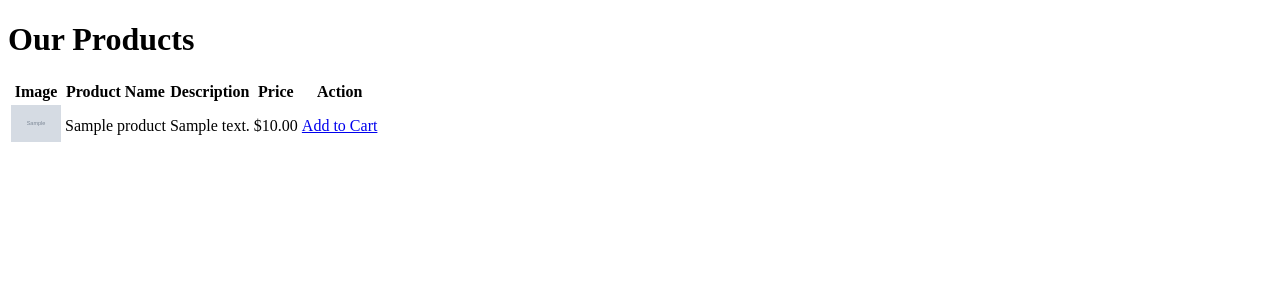
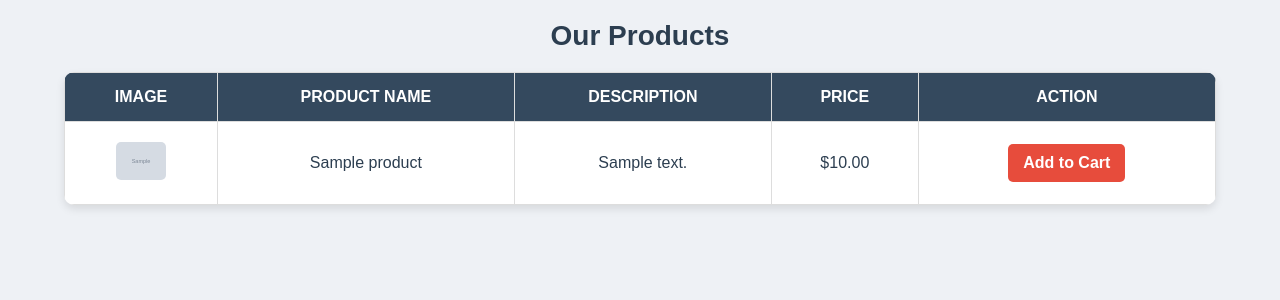
Before and after one commit to admkjo/ecommerce_inventory_pos, a PHP site: page /ecommerce/products.php in a window 1280 px wide. Shown: the top 300 px of the page. Run offline with PHP 8.4, Linux system fonts and the light colour scheme; tables that the repository leaves empty hold one stand-in row (values such as "Sample post"); grey boxes marked "Sample" are stand-in pictures.

Commit message:
add basic style

```diff
--- /dev/null
+++ b/css/ecommerce/products.css
@@ -0,0 +1,73 @@
+body {
+    font-family: 'Arial', sans-serif;
+    margin: 0;
+    padding: 0;
+    background-color: #eef1f5;
+    text-align: center;
+}
+
+h1 {
+    color: #2c3e50;
+    margin-top: 20px;
+    font-size: 28px;
+}
+
+table {
+    width: 90%;
+    margin: 20px auto;
+    border-collapse: collapse;
+    background: #ffffff;
+    box-shadow: 0 4px 8px rgba(0, 0, 0, 0.1);
+    border-radius: 10px;
+    overflow: hidden;
+}
+
+thead {
+    background-color: #34495e;
+    color: white;
+}
+
+thead th {
+    padding: 15px;
+    border: 1px solid #ddd;
+    text-transform: uppercase;
+}
+
+tbody td {
+    padding: 12px;
+    border: 1px solid #ddd;
+    color: #2c3e50;
+}
+
+tbody tr:nth-child(even) {
+    background-color: #f7f9fc;
+}
+
+img {
+    border-radius: 5px;
+    max-width: 60px;
+    height: auto;
+}
+
+a {
+    display: inline-block;
+    margin: 10px;
+    padding: 10px 15px;
+    color: white;
+    background-color: #e74c3c;
+    text-decoration: none;
+    border-radius: 5px;
+    transition: background 0.3s;
+    font-weight: bold;
+}
+
+a:hover {
+    background-color: #c0392b;
+}
+
+/* Style for empty product message */
+.empty-products {
+    font-size: 20px;
+    color: #7f8c8d;
+    margin-top: 20px;
+}
--- a/ecommerce/cart.php
+++ b/ecommerce/cart.php
@@ -48,6 +48,7 @@ $totalPrice = 0;
     <meta charset="UTF-8">
     <meta name="viewport" content="width=device-width, initial-scale=1.0">
     <title>Shopping Cart</title>
+    <link rel="stylesheet" href="../css/ecommerce/cart.css">
 
 </head>
 <body>
@@ -81,8 +82,9 @@ $totalPrice = 0;
 
     <p>Cart Total: $<?php echo number_format($totalPrice, 2); ?></p>
 
+        <a href="products.php">Continue Shopping</a>
         <a href="checkout.php">Proceed to Checkout</a>
-        <a href="products.php">← Continue Shopping</a>
+
 
 
 <?php else: ?>
--- a/ecommerce/checkout.php
+++ b/ecommerce/checkout.php
@@ -64,6 +64,7 @@ if ($_SERVER["REQUEST_METHOD"] == "POST") {
     <meta charset="UTF-8">
     <meta name="viewport" content="width=device-width, initial-scale=1.0">
     <title>Checkout</title>
+    <link rel="stylesheet" href="../css/ecommerce/checkout.css" >
 </head>
 <body>
 
--- a/ecommerce/order_success.php
+++ b/ecommerce/order_success.php
@@ -31,6 +31,7 @@ $orderItems = $orderItemsQuery->fetchAll();
     <meta charset="UTF-8">
     <meta name="viewport" content="width=device-width, initial-scale=1.0">
     <title>Order Success</title>
+    <link rel="stylesheet" href="../css/ecommerce/order_success.css" >
 
 </head>
 <body>
--- a/ecommerce/products.php
+++ b/ecommerce/products.php
@@ -8,6 +8,7 @@ $products = $pdo->query("SELECT * FROM products")->fetchAll();
     <meta charset="UTF-8">
     <meta name="viewport" content="width=device-width, initial-scale=1.0">
     <title>Products</title>
+    <link rel="stylesheet" href="../css/ecommerce/products.css">
    </head>
 <body>
 
```
Also changed, not shown: css/ecommerce/cart.css (added, +66 -0 lines), css/ecommerce/checkout.css (added, +65 -0 lines), css/ecommerce/order_success.css (added, +58 -0 lines), css/inventory/admin-panel.css (added, +92 -0 lines), css/inventory/admin-add-product.css (added), css/inventory/admin-delete-product.css (added), css/inventory/admin-edit-product.css (added).
